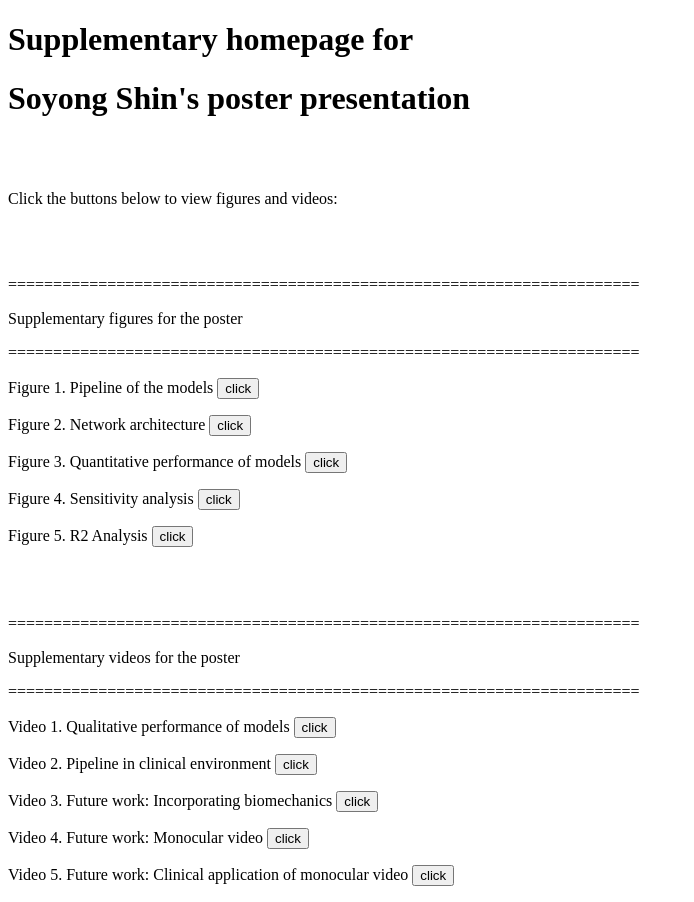
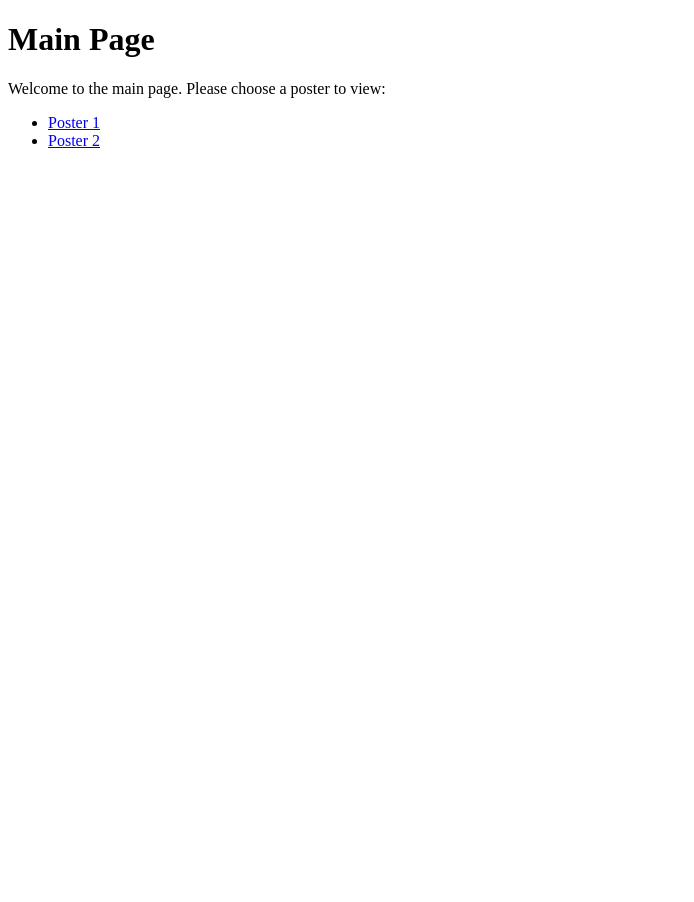
Before and after one commit to soyong-suppl/soyong-suppl.github.io, a plain HTML site: page index.html in a window 1280 px wide. Shown: the whole page, without its empty margins (0-694 px from the left). After the commit the page ends 800 px from the top, so only its background shows below. Drawn offline with Linux system fonts and the light colour scheme.

Commit message:
Update index.html

```diff
--- a/index.html
+++ b/index.html
@@ -1,4 +1,4 @@
-<!DOCTYPE html>
+<!-- <!DOCTYPE html>
 <html>
 <head>
 	<title>My Simple Homepage</title>
@@ -33,4 +33,19 @@
 	<p>Video 5. Future work: Clinical application of monocular video <button onclick="window.open('files/monocular_clinic.mp4')">click</button> </p>
 
 </body>
+</html> -->
+
+<!DOCTYPE html>
+<html>
+<head>
+    <title>Main Page</title>
+</head>
+<body>
+    <h1>Main Page</h1>
+    <p>Welcome to the main page. Please choose a poster to view:</p>
+    <ul>
+        <li><a href="poster1.html">Poster 1</a></li>
+        <li><a href="poster2.html">Poster 2</a></li>
+    </ul>
+</body>
 </html>
```
